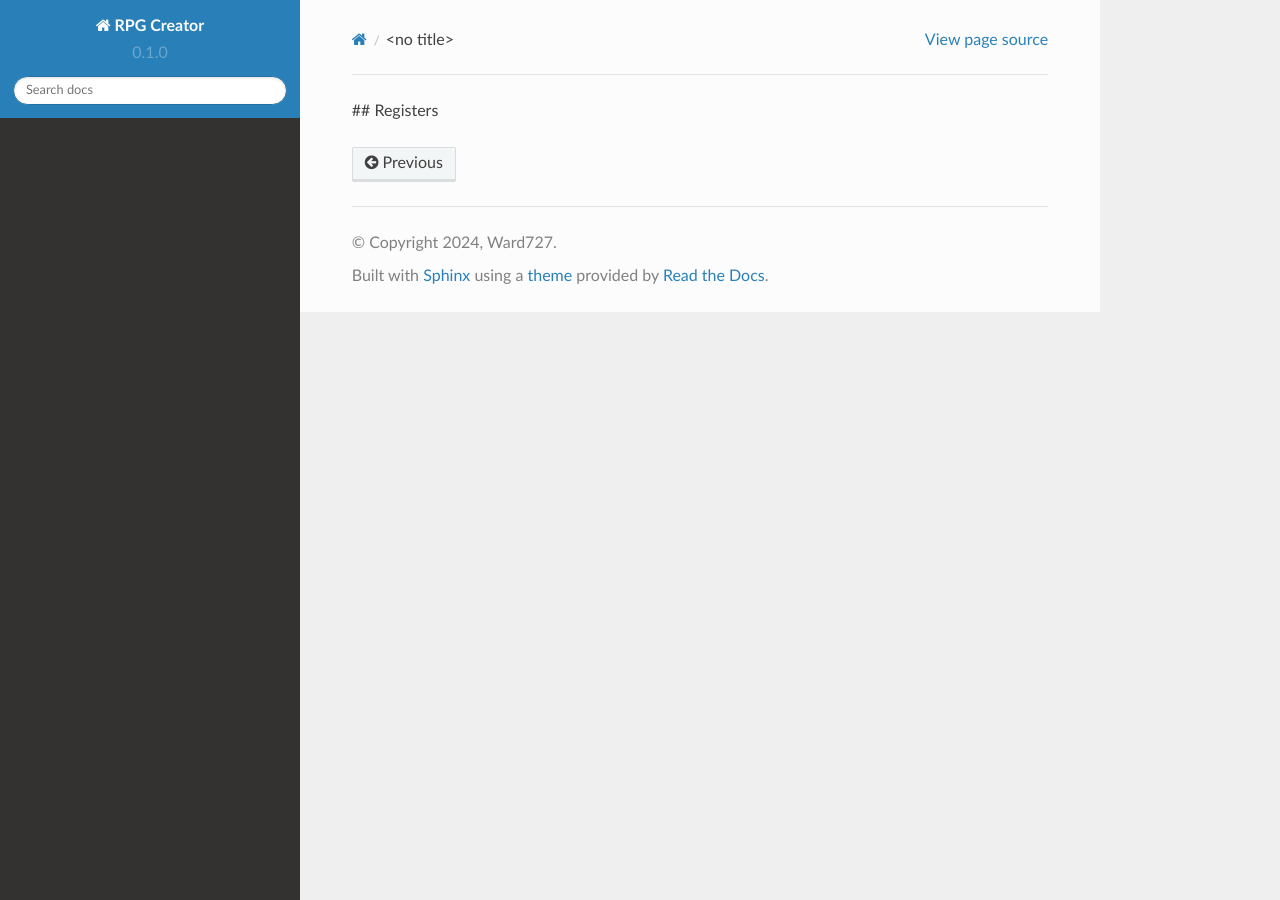
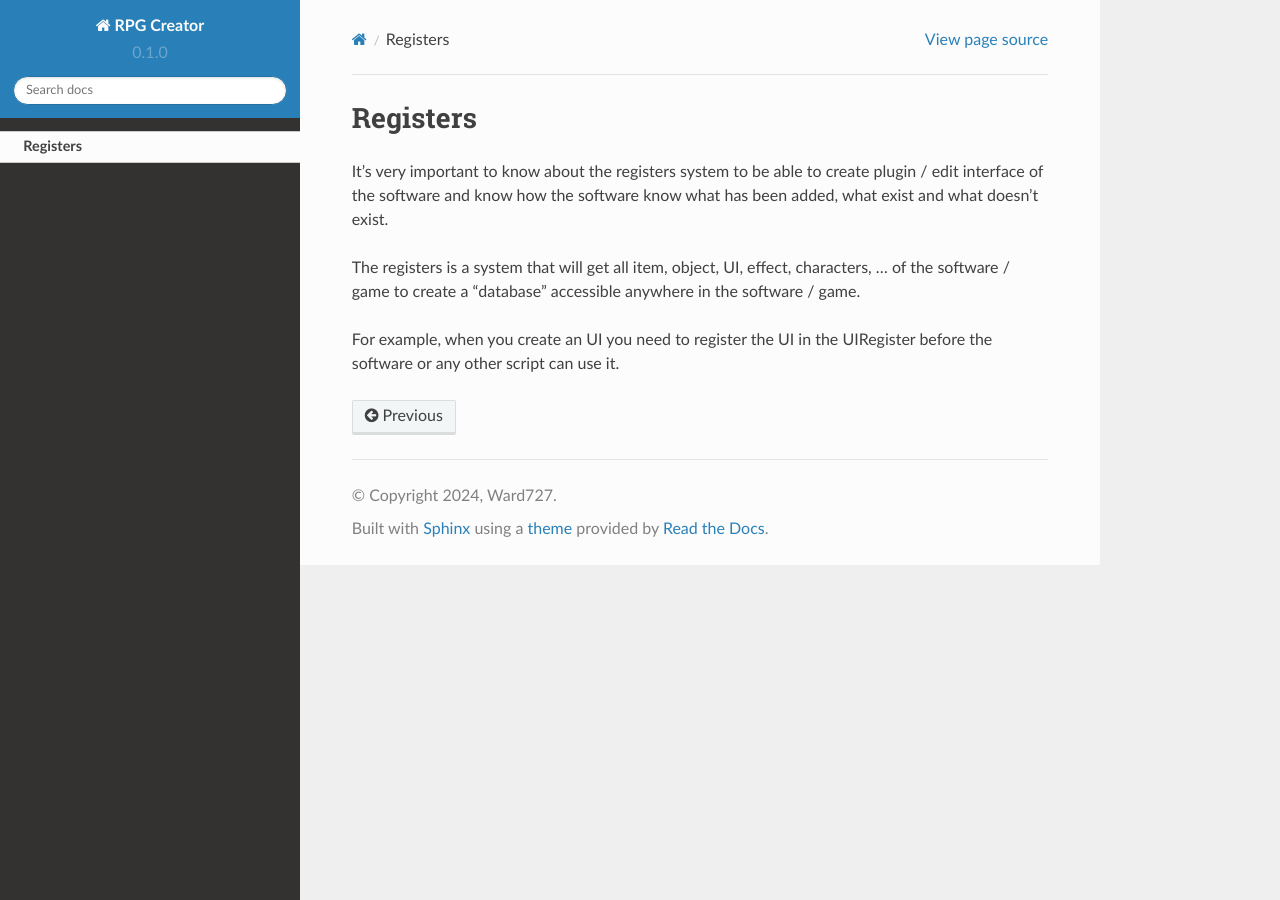
Before and after one commit to Ward727a/doc_rpg_creator, a Sphinx documentation site: the page built from docs/source/registers.rst, in a window 1280 px wide. Built offline with Sphinx 7.4.7 and the Read the Docs theme 2.0.0, drawn with Linux system fonts in a browser that asks for light colours.

Commit message:
Update registers.rst

```diff
--- a/docs/source/registers.rst
+++ b/docs/source/registers.rst
@@ -1 +1,7 @@
-## Registers
+Registers
+===============
+It's very important to know about the registers system to be able to create plugin / edit interface of the software and know how the software know what has been added, what exist and what doesn't exist.
+
+The registers is a system that will get all item, object, UI, effect, characters, ... of the software / game to create a "database" accessible anywhere in the software / game.
+
+For example, when you create an UI you need to register the UI in the UIRegister before the software or any other script can use it.
```
